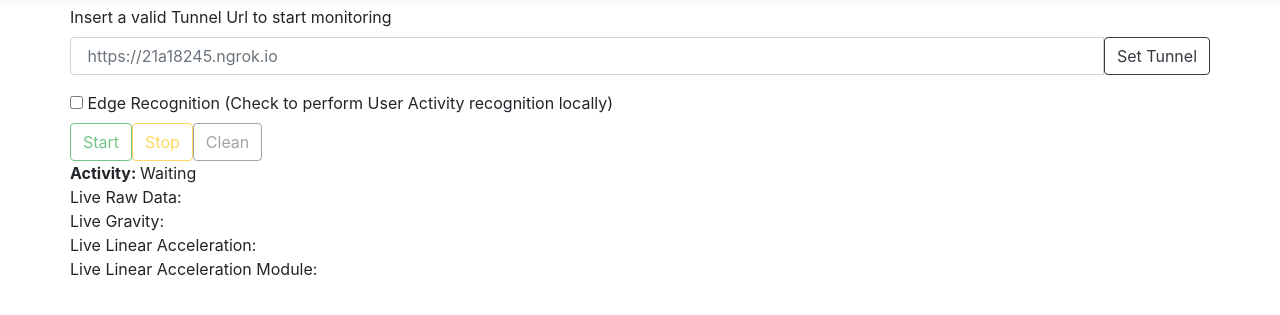
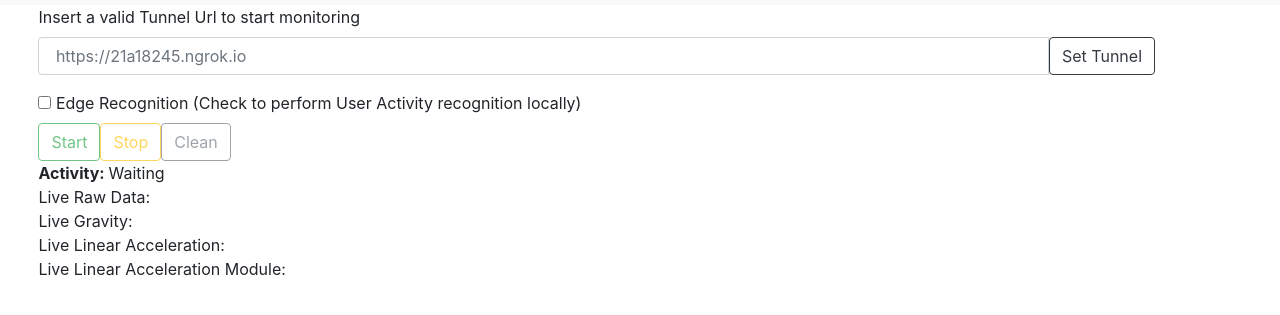
Before and after one commit to nicoDs96/User-Activity-Monitoring, a plain HTML site: page index.html in a window 1280 px wide. Shown: the part 51-366 px from the top of the page. Drawn offline with nearby package versions, Linux system fonts and the light colour scheme.

Commit message:
version 1.0.5: layout fix

```diff
--- a/index.html
+++ b/index.html
@@ -26,12 +26,14 @@
   <span class="navbar-brand mb-0 h1">User Activity Recognition</span>
 </nav>
 <div id="title-cont"></div>
-<div class="container" >
+
+
+<div class="container" style="margin-left: 3%;padding-right: 3%;">
 
   <div class="row ">
     <label for="basic-url">Insert a valid Tunnel Url to start monitoring</label>
     <div class="input-group mb-3">
-      <input type="text" class="form-control" id="basic-url" aria-describedby="basic-addon3" placeholder=" https://21a18245.ngrok.io ">
+      <input type="text" class="form-control input-block-level" id="basic-url" aria-describedby="basic-addon3" placeholder=" https://21a18245.ngrok.io ">
       <button type="button" class="btn btn-outline-dark" id="setTunnel">Set Tunnel</button>
     </div>
   </div>
```
